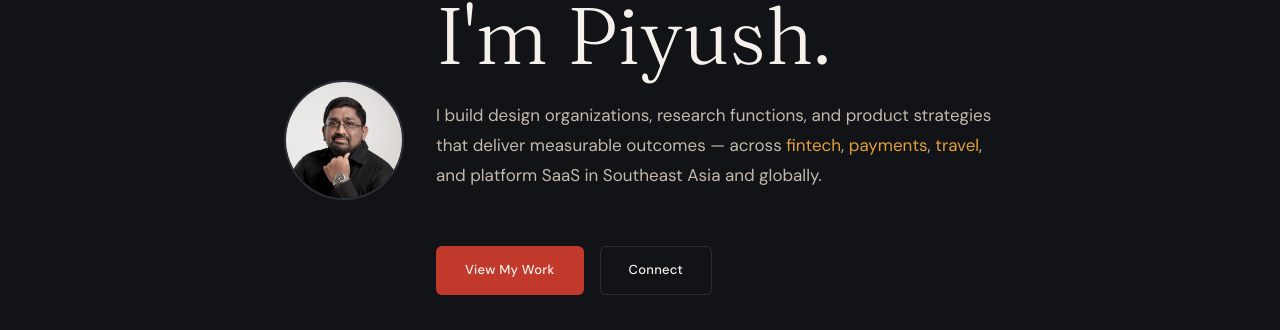
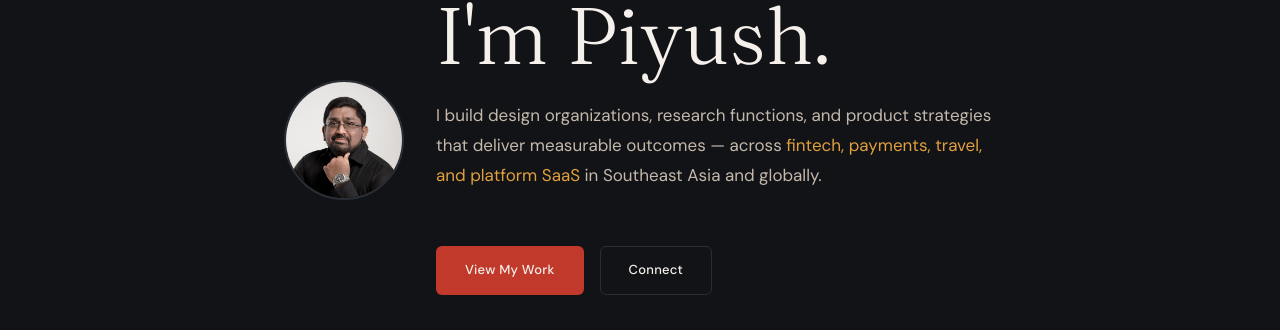
Before and after one commit to piyushsinha/piyushsinha.github.io, a Jekyll site: the page built from index.html, in a window 1280 px wide and 900 px high. Shown: the part 183-513 px from the top of the window. Built offline with Jekyll 4.4.1, drawn with Linux system fonts in a browser that asks for light colours.

Commit message:
Formatting fix

```diff
--- a/index.html
+++ b/index.html
@@ -11,7 +11,7 @@ description: "Design and product leader with 14+ years across fintech, payments,
     <img class="hero__portrait" fetchpriority="high" decoding="async" width="160" height="160" src="{{ '/assets/images/piyush-portrait.jpeg' | relative_url }}" alt="Piyush Sinha portrait photo">
     <div class="hero__text">
       <h1 class="hero__name">I'm Piyush.</h1>
-      <p class="hero__tagline">I build design organizations, research functions, and product strategies that deliver measurable outcomes — across <span class="text-highlight">fintech</span>, <span class="text-highlight">payments</span>, <span class="text-highlight">travel</span>, and platform SaaS in Southeast Asia and globally.</p>
+      <p class="hero__tagline">I build design organizations, research functions, and product strategies that deliver measurable outcomes — across <span class="text-highlight">fintech, payments, travel, and platform SaaS</span> in Southeast Asia and globally.</p>
       <div class="hero__ctas">
         <a href="{{ '/work/' | relative_url }}" class="btn btn--primary">View My Work</a>
         <a href="{{ '/connect/' | relative_url }}" class="btn btn--ghost">Connect</a>
```
